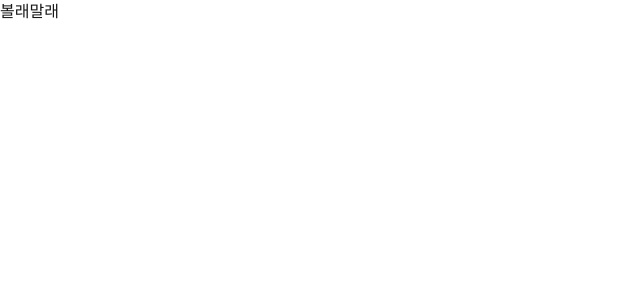
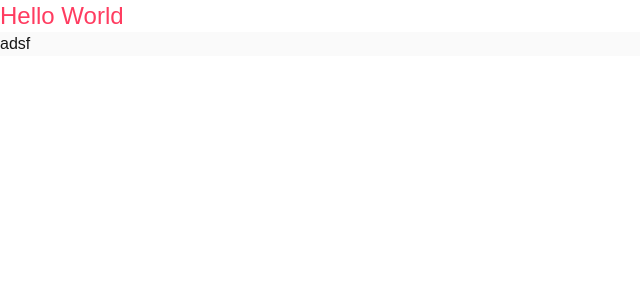
Before and after one commit to bolmal/front-end, a Next.js app: page / in a window 1280 px wide. Shown: the top 300 px of the page, without its empty margins (0-640 px from the left). Built offline with nearby package versions, Linux system fonts and the light colour scheme.

Commit message:
style : tailwind 세팅

```diff
--- a/src/app/globals.css
+++ b/src/app/globals.css
@@ -1,27 +1,21 @@
+/* globals.css */
 @tailwind base;
 @tailwind components;
 @tailwind utilities;
 
 :root {
-  --background: #ffffff;
-  --foreground: #171717;
-}
-
-@media (prefers-color-scheme: dark) {
-  :root {
-    --background: #0a0a0a;
-    --foreground: #ededed;
-  }
+    --background: #ffffff;
+    --foreground: #171717;
+    --color-primary-bg: #ff4869;
+    --color-primary: #ff3c60;
+    --color-secondary: #fec300;
+    --color-bg-default: #fafafa;
+    --color-bg-pink: #ffe6eb;
+    --color-bg-yellow: #fff8e1;
 }
 
 body {
-  color: var(--foreground);
-  background: var(--background);
-  font-family: Arial, Helvetica, sans-serif;
+    color: var(--foreground);
+    background: var(--background);
+    font-family: Arial, Helvetica, sans-serif;
 }
-
-@layer utilities {
-  .text-balance {
-    text-wrap: balance;
-  }
-}
--- a/src/app/page.tsx
+++ b/src/app/page.tsx
@@ -1,3 +1,10 @@
 export default function Home() {
-    return <div>볼래말래</div>;
+    return (
+        <div className="">
+            <div>
+                <h1 className="text-primary text-2xl">Hello World</h1>
+                <div className="bg-bg-default">adsf</div>
+            </div>
+        </div>
+    );
 }
--- a/tailwind.config.ts
+++ b/tailwind.config.ts
@@ -1,16 +1,27 @@
-import type { Config } from "tailwindcss";
+// tailwind.config.ts
+import type { Config } from 'tailwindcss';
 
 const config: Config = {
     content: [
-    "./src/pages/**/*.{js,ts,jsx,tsx,mdx}",
-    "./src/components/**/*.{js,ts,jsx,tsx,mdx}",
-    "./src/app/**/*.{js,ts,jsx,tsx,mdx}",
+        './src/pages/**/*.{js,ts,jsx,tsx,mdx}',
+        './src/components/**/*.{js,ts,jsx,tsx,mdx}',
+        './src/app/**/*.{js,ts,jsx,tsx,mdx}',
     ],
     theme: {
         extend: {
             colors: {
-        background: "var(--background)",
-        foreground: "var(--foreground)",
+                background: 'var(--background)',
+                foreground: 'var(--foreground)',
+                primary: {
+                    bg: 'var(--color-primary-bg)', // #FF4869
+                    DEFAULT: 'var(--color-primary)', // #FF3C60
+                },
+                secondary: 'var(--color-secondary)', // #FEC300
+                bg: {
+                    default: 'var(--color-bg-default)', // #FAFAFA
+                    pink: 'var(--color-bg-pink)', // #FFE6EB
+                    yellow: 'var(--color-bg-yellow)', // #FFF8E1
+                },
             },
         },
     },
```
Lines whose indentation alone changed are shown as unchanged.
